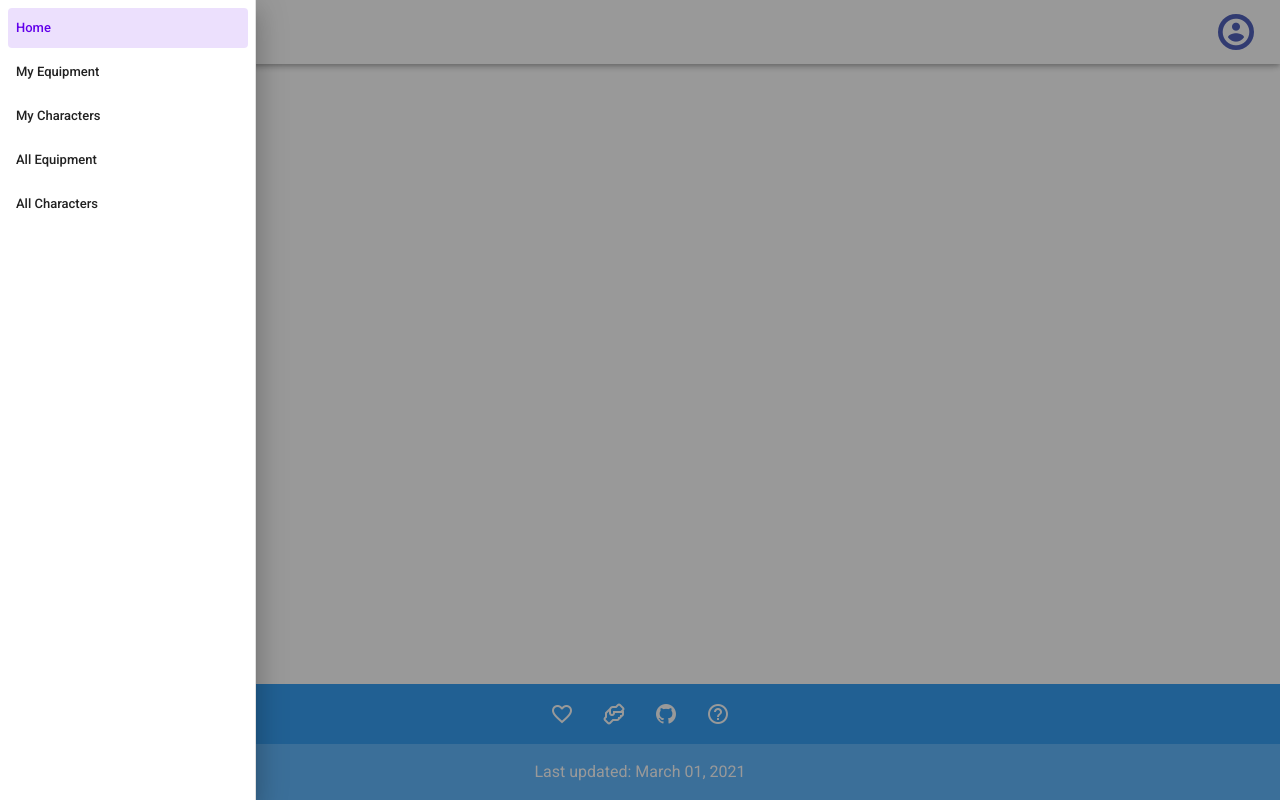
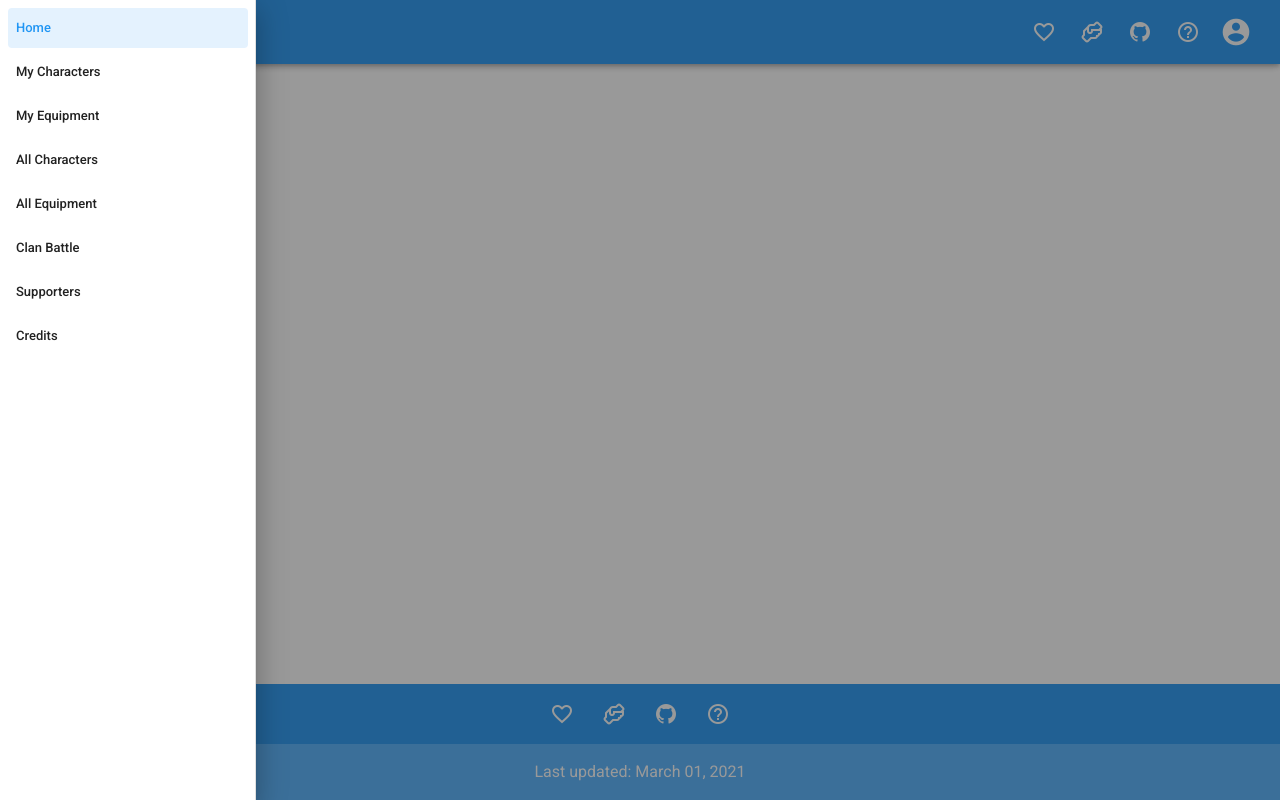
Before and after one commit to cahuizar/priconne-helper, a Vue app: page / in a window 1280 px wide. Both pictures are taken after a click on the button 28 px from the left and 32 px from the top of the page. Built offline with nearby package versions, Linux system fonts and the light colour scheme.

Commit message:
Create navbar

```diff
--- a/src/components/Avatar/Avatar.vue
+++ b/src/components/Avatar/Avatar.vue
@@ -11,8 +11,8 @@
           x-large
           v-on="on"
         >
-          <v-avatar size="36" color="indigo">
-            <v-icon color="white">
+          <v-avatar size="36">
+            <v-icon>
               mdi-account-circle
             </v-icon>
           </v-avatar>
@@ -21,7 +21,7 @@
       <v-card>
         <v-list-item-content class="justify-center">
           <div class="mx-auto text-center">
-            <v-avatar size=28 color="indigo">
+            <v-avatar size=28 class="primary">
               <v-icon dark>
                 mdi-account-circle
               </v-icon>
@@ -35,6 +35,7 @@
               depressed
               rounded
               text
+              color="error"
             >
               Log Out
             </v-btn>
--- a/src/components/Layout/Nav.vue
+++ b/src/components/Layout/Nav.vue
@@ -2,11 +2,13 @@
   <div>
     <v-app-bar
       absolute
-      color="white"
+      color="primary"
       app
+      dark
       >
       <v-app-bar-nav-icon @click.stop="drawer = !drawer"></v-app-bar-nav-icon>
       <div class="d-flex align-center">
+        <router-link to="/">
           <v-img
             alt="Priconne Helper logo"
             class="shrink mr-2"
@@ -15,9 +17,11 @@
             transition="scale-transition"
             width="40"
           />
+        </router-link>
       </div>
-      <v-toolbar-title>Priconne Helper</v-toolbar-title>
+      <v-toolbar-title class="d-none d-sm-block">Priconne Helper</v-toolbar-title>
       <v-spacer></v-spacer>
+      <p-nav-icons/>
       <v-btn icon class="mr-1">
         <p-avatar/>
       </v-btn>
@@ -35,7 +39,7 @@
       >
         <v-list-item-group
           v-model="group"
-          active-class="deep-purple--text text--accent-4"
+          active-class="primary--text"
         >
           <v-list-item v-for='link in links' :key='link.text' :to="link.to">
             <v-list-item-title>{{link.text}}</v-list-item-title>
@@ -49,11 +53,13 @@
 <script>
 import Avatar from '@/components/Avatar/Avatar.vue';
 import logo from '@/assets/logo.jpg';
+import NavIcons from '@/components/NavIcons/NavIcons.vue';
 
 export default {
   name: 'Nav',
   components: {
     PAvatar: Avatar,
+    PNavIcons: NavIcons,
   },
   data: () => ({
     logo,
@@ -64,17 +70,26 @@ export default {
         to: '/',
         text: 'Home',
       }, {
+        to: '/characters',
+        text: 'My Characters',
+      }, {
         to: '/equipment',
         text: 'My Equipment',
       }, {
-        to: '/characters',
-        text: 'My Characters',
+        to: '/data/characters',
+        text: 'All Characters',
       }, {
         to: '/data/equipment',
         text: 'All Equipment',
       }, {
-        to: '/data/characters',
-        text: 'All Characters',
+        to: '/clan-battle',
+        text: 'Clan Battle',
+      }, {
+        to: '/supporters',
+        text: 'Supporters',
+      }, {
+        to: '/credits',
+        text: 'Credits',
       },
     ],
   }),
@@ -87,5 +102,7 @@ export default {
 </script>
 
 <style scoped>
-
+.v-btn--active.no-active::before {
+  opacity: 0;
+}
 </style>
```
Lines whose indentation alone changed are shown as unchanged.
